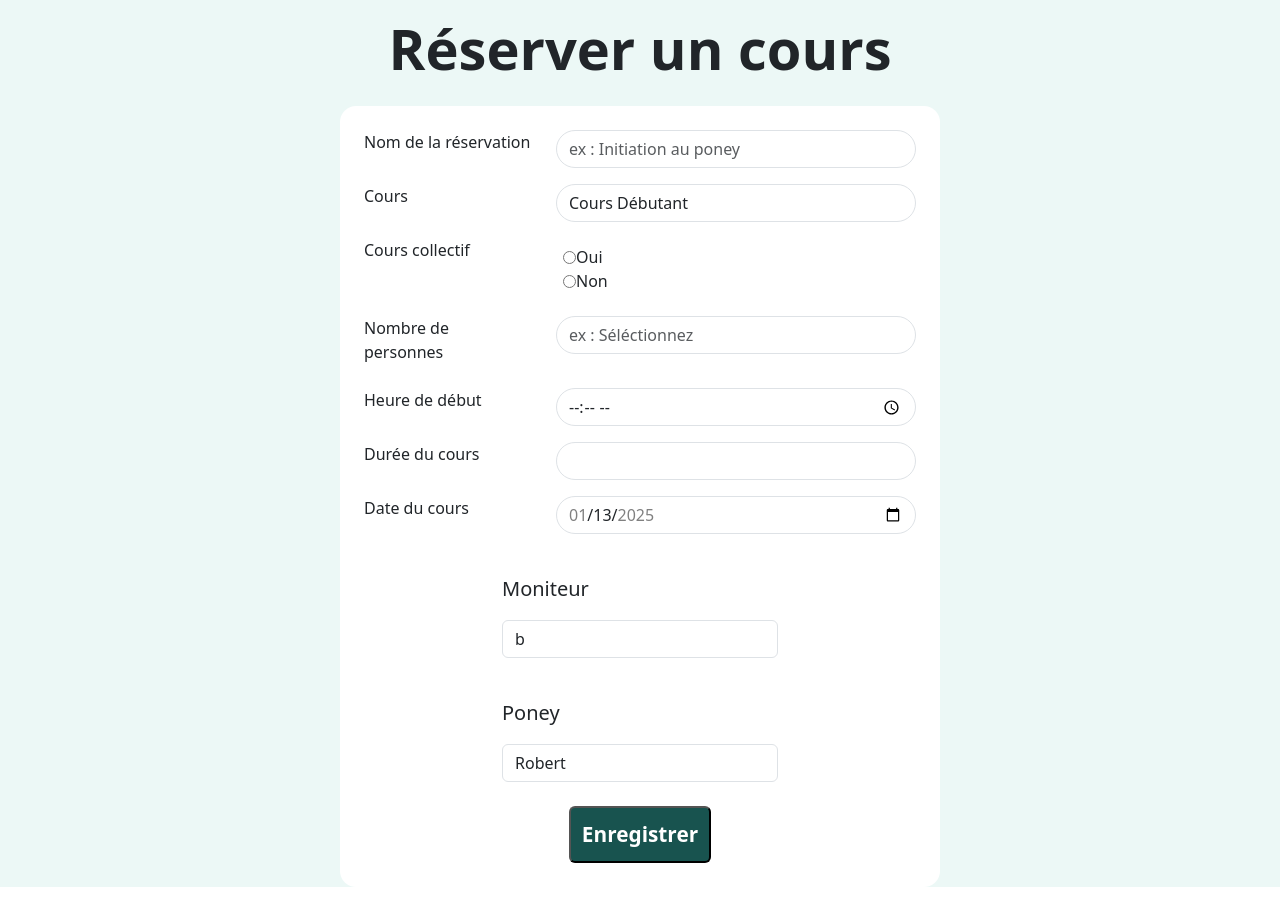
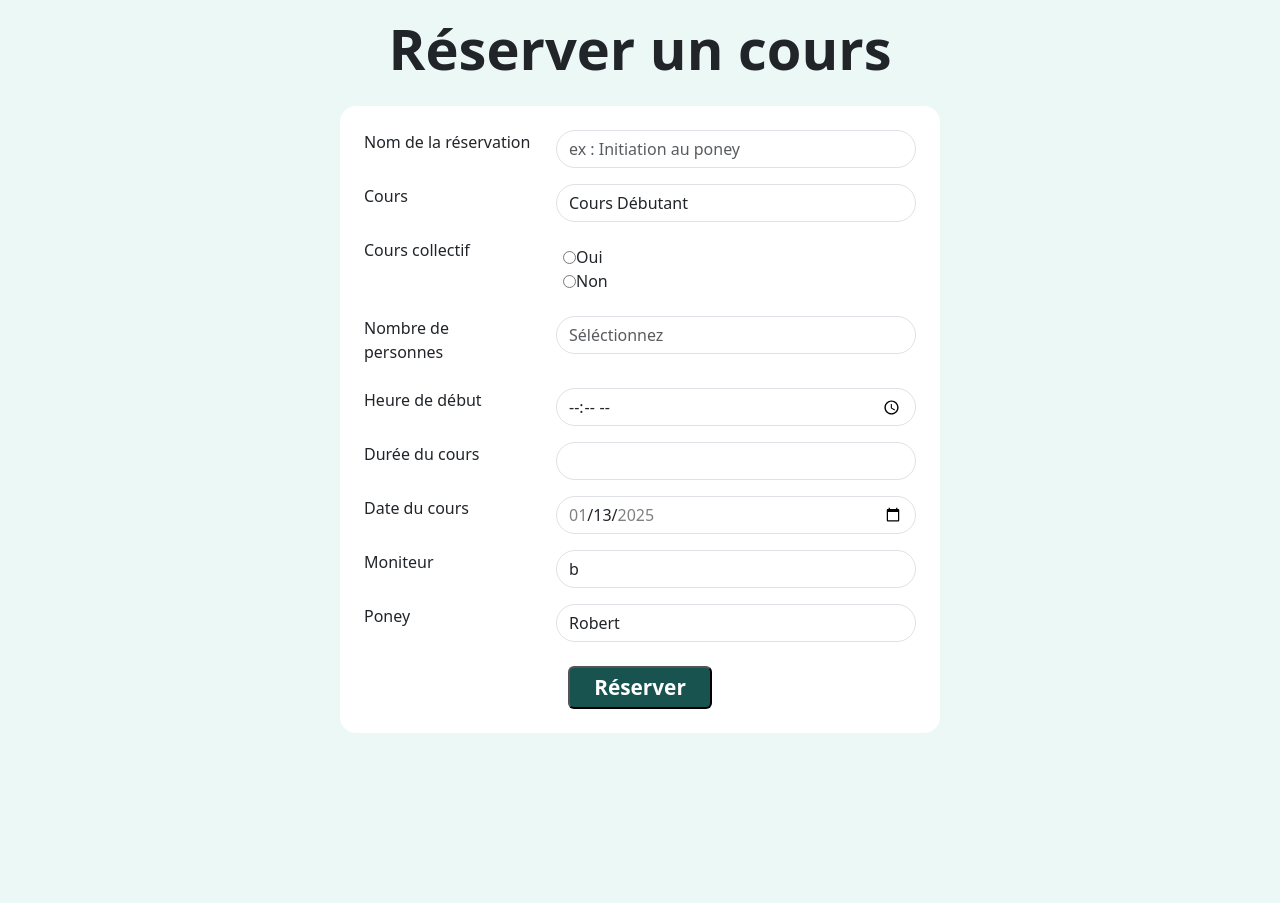
Before and after one commit to lenny-vergerolle/SAE_PONEY, a Flask app: page /reserver-cours in a window 1280 px wide. Shown: the part 133-1036 px from the top of the page. After the commit the page ends 866 px from the top, so only its background shows below. Run offline with Flask 3, Linux system fonts and the light colour scheme; a user stored in the database is signed in; data comes from the database, SQL or seed files in the repository; some libraries are stand-ins or nearby versions.

Commit message:
finalisation du css

```diff
--- a/src/templates/reserver-cours.html
+++ b/src/templates/reserver-cours.html
@@ -20,7 +20,7 @@
             <div class="mb-3 row">
                 <label class="col-sm-4 color_white mb-2" for="cours">{{ form.cours.label }}</label>
                 <div class="col-sm-8">
-                    {{ form.cours(size=1, class_="form-control rounded-5 ", placeholder="ex : Séléctionnez") }}
+                    {{ form.cours(size=1, class_="form-control rounded-5", placeholder="Séléctionnez") }}
                 </div>
             </div>
 
@@ -34,44 +34,48 @@
             <div class="mb-3 row">
                 <label class="col-sm-4 color_white mb-2" for="nbPersonne">{{ form.nbPersonne.label }}</label>
                 <div class="col-sm-8">
-                    {{ form.nbPersonne(size=50, class_="form-control rounded-5 ", placeholder="ex : Séléctionnez") }}
+                    {{ form.nbPersonne(size=50, class_="form-control rounded-5", placeholder="Séléctionnez") }}
                 </div>
             </div>
 
             <div class="mb-3 row">
                 <label class="col-sm-4 color_white mb-2" for="heureDeb">{{ form.heureDebut.label }}</label>
                 <div class="col-sm-8">
-                    {{ form.heureDebut(size=50, class_="form-control rounded-5 ") }}
+                    {{ form.heureDebut(size=50, class_="form-control rounded-5") }}
                 </div>
             </div>
 
             <div class="mb-3 row">
                 <label class="col-sm-4 color_white mb-2" for="duree">{{ form.duree.label }}</label>
                 <div class="col-sm-8">
-                    {{ form.duree(size=50, class_="form-control rounded-5 ") }}
+                    {{ form.duree(size=50, class_="form-control rounded-5") }}
                 </div>
             </div>
 
             <div class="mb-3 row">
                 <label class="col-sm-4 color_white mb-2" for="date">{{ form.date.label }}</label>
                 <div class="col-sm-8">
-                    {{ form.date(size=50, class_="form-control rounded-5 ") }}
+                    {{ form.date(size=50, class_="form-control rounded-5") }}
                 </div>
             </div>
 
-            <div class ="mx-auto d-flex flex-column m-4 w-50">
-                <label class="my-3   fs-5" for="name">{{ form.moniteurs.label }} </label>
-                {{ form.moniteurs(size=1, class_="form-control") }}
-            </div>
-            <div class ="mx-auto d-flex flex-column m-4 w-50">
-                <label class="my-3   fs-5" for="name">{{ form.poneys.label }} </label>
-                {{ form.poneys(size=1, class_="form-control") }}
+            <div class="mb-3 row">
+                <label class="col-sm-4 color_white mb-2" for="moniteur">{{ form.moniteurs.label }}</label>
+                <div class="col-sm-8">
+                    {{ form.moniteurs(size=1, class_="form-control rounded-5", placeholder="Séléctionnez") }}
+                </div>
             </div>
 
-            <div class="d-flex justify-content-center  mt-3">
-                <input class=" btn-vert fw-bolder rounded-2 mx-auto" type="submit" name="enregistrer" id="enregister" value="Enregistrer">
+            <div class="mb-3 row">
+                <label class="col-sm-4 color_white mb-2" for="poney">{{ form.poneys.label }}</label>
+                <div class="col-sm-8">
+                    {{ form.poneys(size=1, class_="form-control rounded-5", placeholder="Séléctionnez") }}
+                </div>
             </div>
 
+            <div class="d-flex justify-content-center  mt-4">
+                <input class="btn-vert fw-bolder rounded-2 mx-auto px-4 py-1" type="submit" name="enregistrer" id="enregister" value="Réserver">
+            </div>
 
         </form>
     </div>
```
